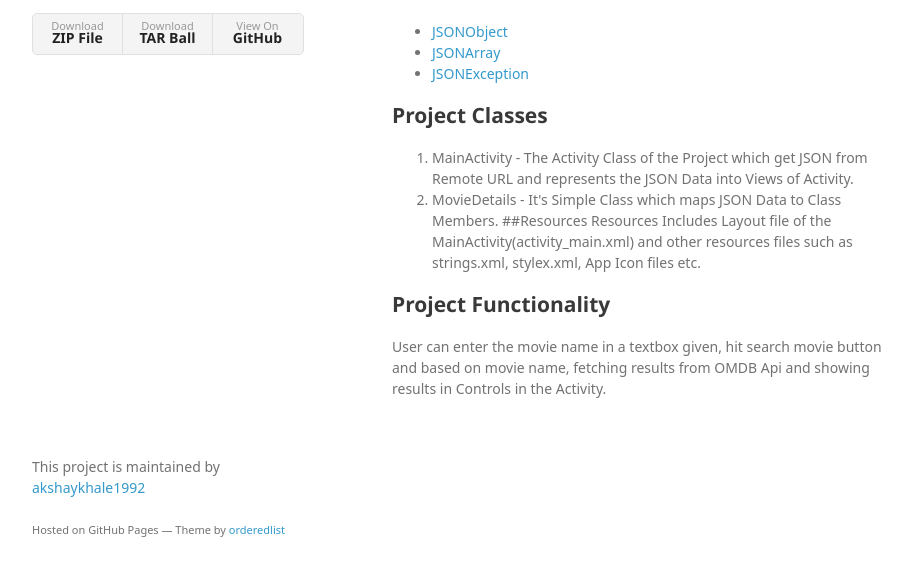
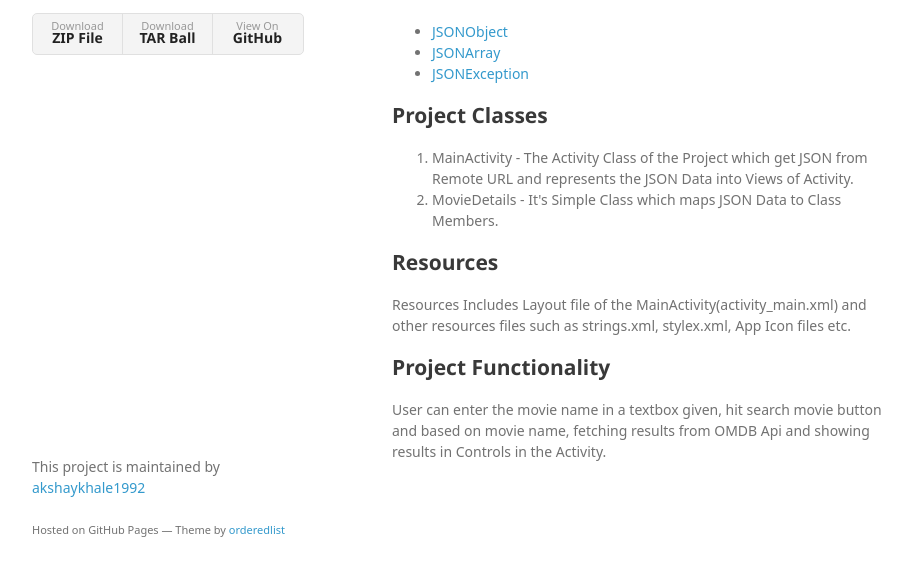
Before and after one commit to akshaykhale1992/android-omdbapi, a plain HTML site: page index.html in a window 1280 px wide. Shown: the part 191-766 px from the top of the page, without its empty margins (178-1090 px from the left). Drawn offline with Linux system fonts and the light colour scheme; a web font is replaced by a local one.

Commit message:
Create gh-pages branch via GitHub

```diff
--- a/index.html
+++ b/index.html
@@ -46,10 +46,13 @@
 
 <ol>
 <li>MainActivity - The Activity Class of the Project which get JSON from Remote URL and represents the JSON Data into Views of Activity.</li>
-<li>MovieDetails - It's Simple Class which maps JSON Data to Class Members.
-##Resources
-Resources Includes Layout file of the MainActivity(activity_main.xml) and other resources files such as strings.xml, stylex.xml, App Icon files etc.</li>
+<li>MovieDetails - It's Simple Class which maps JSON Data to Class Members.</li>
 </ol>
+
+<h2>
+<a id="resources" class="anchor" href="#resources" aria-hidden="true"><span aria-hidden="true" class="octicon octicon-link"></span></a>Resources</h2>
+
+<p>Resources Includes Layout file of the MainActivity(activity_main.xml) and other resources files such as strings.xml, stylex.xml, App Icon files etc.</p>
 
 <h2>
 <a id="project-functionality" class="anchor" href="#project-functionality" aria-hidden="true"><span aria-hidden="true" class="octicon octicon-link"></span></a>Project Functionality</h2>
--- a/params.json
+++ b/params.json
@@ -1,6 +1,6 @@
 {
   "name": "Android-omdbapi",
   "tagline": "Implementation of OMDB Api in Android",
-  "body": "# Android-omdbapi\r\n\r\nThis is an Android Application project which demonstrates implementation of Open Movie Database([OMBD]) in Android using Native JSON Classes.\r\n\r\nNative JSON Classes like\r\n\r\n - [JSONObject]\r\n - [JSONArray]\r\n - [JSONException]\r\n\r\n##Project Classes\r\n 1. MainActivity - The Activity Class of the Project which get JSON from Remote URL and represents the JSON Data into Views of Activity.\r\n 2. MovieDetails - It's Simple Class which maps JSON Data to Class Members.\r\n##Resources\r\nResources Includes Layout file of the MainActivity(activity_main.xml) and other resources files such as strings.xml, stylex.xml, App Icon files etc.\r\n\r\n##Project Functionality\r\nUser can enter the movie name in a textbox given, hit search movie button and based on movie name, fetching results from OMDB Api and showing results in Controls in the Activity.\r\n\r\n\r\n[OMBD]: <http://omdbapi.com/>\r\n[JSONObject]: <http://developer.android.com/reference/org/json/JSONObject.html>\r\n[JSONArray]: <http://developer.android.com/reference/org/json/JSONArray.html>\r\n[JSONException]: <http://developer.android.com/reference/org/json/JSONException.html>",
+  "body": "# Android-omdbapi\r\n\r\nThis is an Android Application project which demonstrates implementation of Open Movie Database([OMBD]) in Android using Native JSON Classes.\r\n\r\nNative JSON Classes like\r\n\r\n - [JSONObject]\r\n - [JSONArray]\r\n - [JSONException]\r\n\r\n##Project Classes\r\n 1. MainActivity - The Activity Class of the Project which get JSON from Remote URL and represents the JSON Data into Views of Activity.\r\n 2. MovieDetails - It's Simple Class which maps JSON Data to Class Members.\r\n\r\n##Resources\r\nResources Includes Layout file of the MainActivity(activity_main.xml) and other resources files such as strings.xml, stylex.xml, App Icon files etc.\r\n\r\n##Project Functionality\r\nUser can enter the movie name in a textbox given, hit search movie button and based on movie name, fetching results from OMDB Api and showing results in Controls in the Activity.\r\n\r\n\r\n[OMBD]: <http://omdbapi.com/>\r\n[JSONObject]: <http://developer.android.com/reference/org/json/JSONObject.html>\r\n[JSONArray]: <http://developer.android.com/reference/org/json/JSONArray.html>\r\n[JSONException]: <http://developer.android.com/reference/org/json/JSONException.html>",
   "note": "Don't delete this file! It's used internally to help with page regeneration."
 }
```
